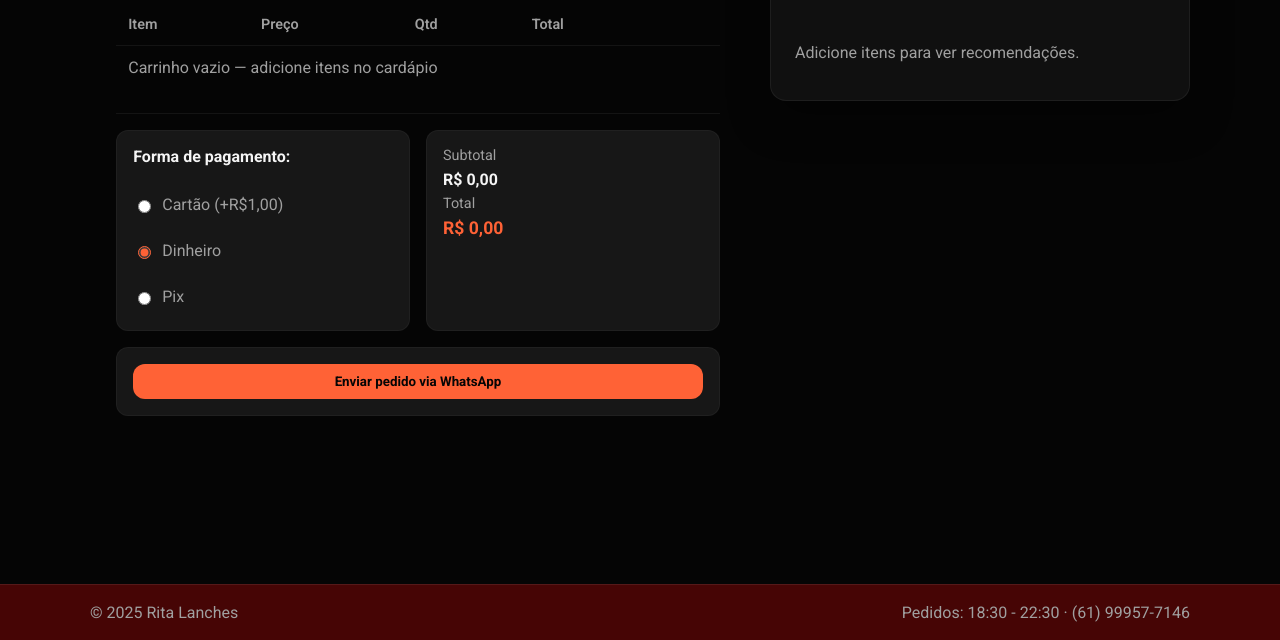
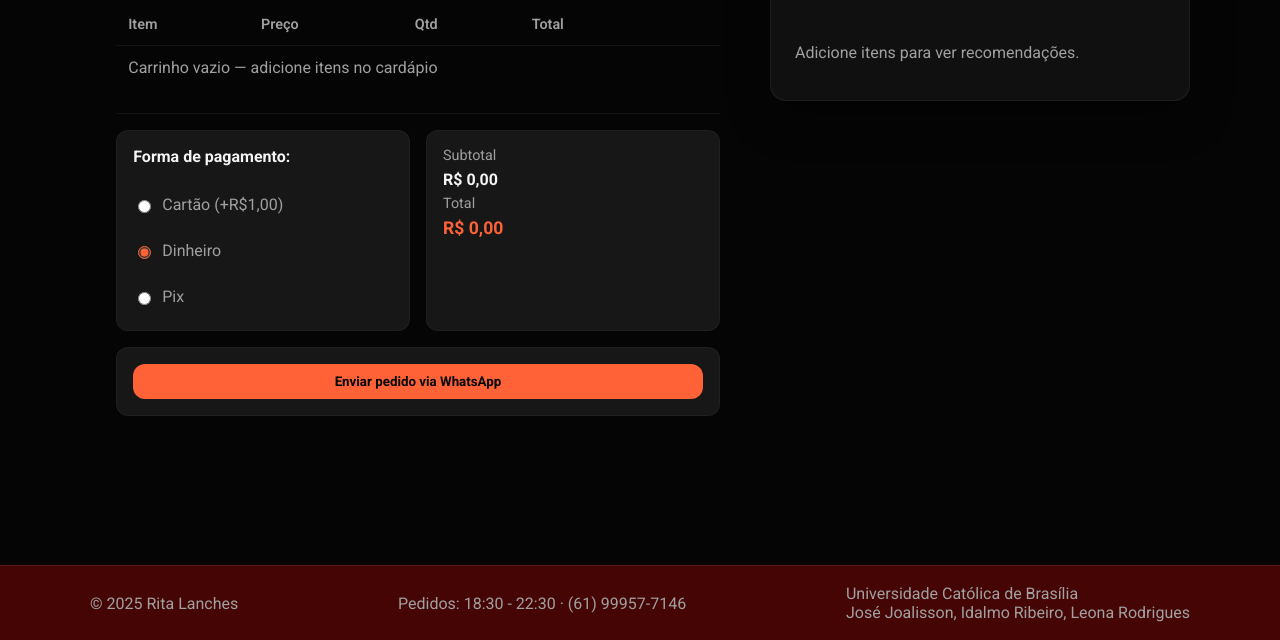
Before and after one commit to JoseJoalison/PROJETO-N2, a plain HTML site: page carrinho.html in a window 1280 px wide. Shown: the part 160-800 px from the top of the page. Drawn offline with Linux system fonts and the light colour scheme.

Commit message:
Add files via upload

```diff
--- a/carrinho.html
+++ b/carrinho.html
@@ -81,7 +81,14 @@
   </main>
 
   <footer>
-    <div class="container"><div>© 2025 Rita Lanches</div><div class="secundario">Pedidos: 18:30 - 22:30 · (61) 99957-7146</div></div>
+    <div class="container">
+        <div>© 2025 Rita Lanches</div>
+        <div class="secundario">Pedidos: 18:30 - 22:30 · (61) 99957-7146</div>
+        <div>
+          <p>Universidade Católica de Brasília</p>
+          <p>José Joalisson, Idalmo Ribeiro, Leona Rodrigues</p>
+        </div>
+    </div>
   </footer>
 
   <script src="js/carrinho.js"></script>
```
Also changed, not shown: index.html (+4 -0 lines), localizacao.html (+8 -1 lines), menu.html (+8 -1 lines), sobre.html (+8 -1 lines).
